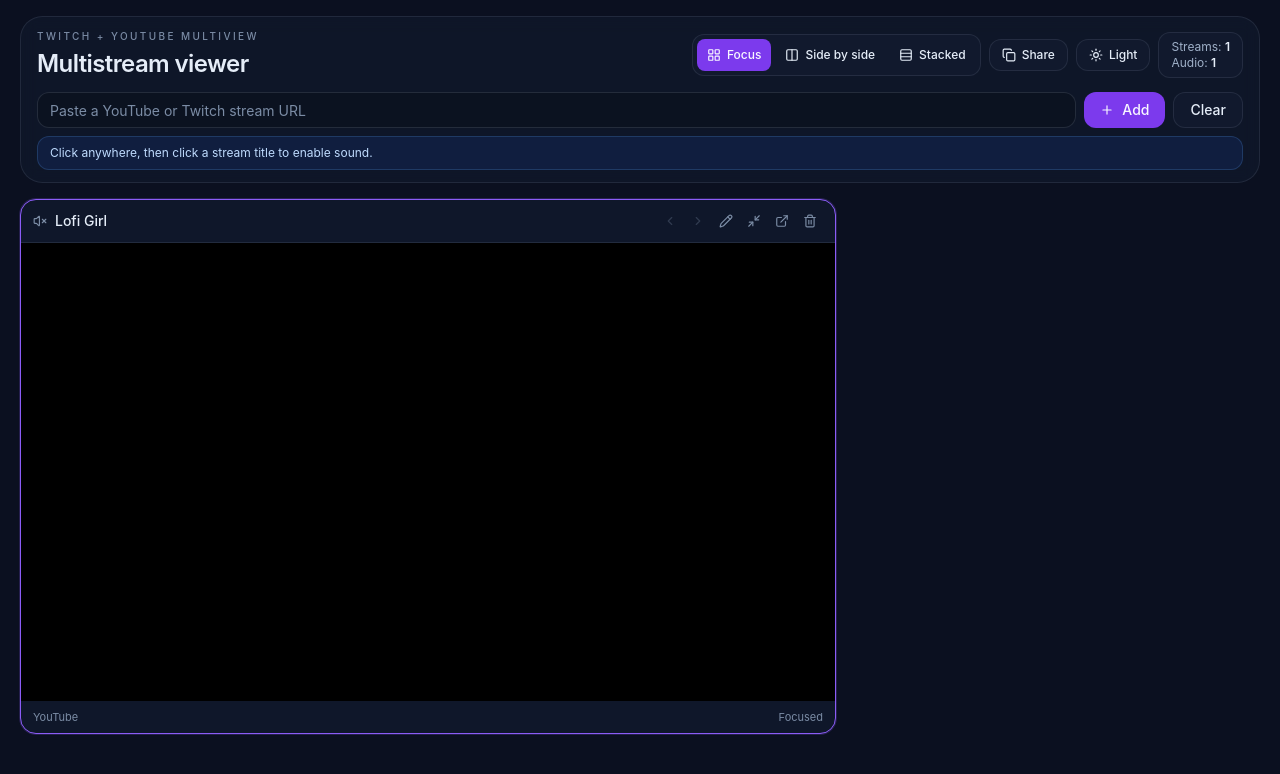
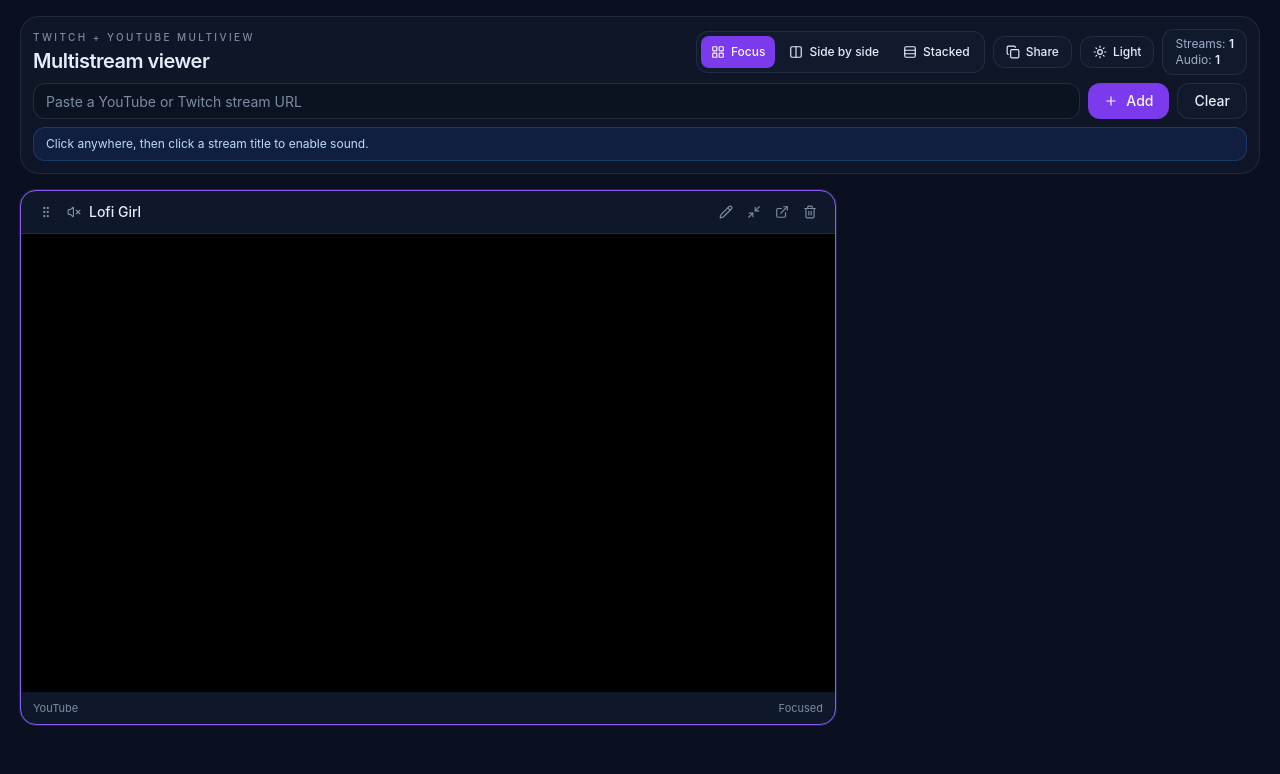
Before and after one commit to jacks843/multistream, a React (Vite) app: page / in a window 1280 px wide. Shown: the top 774 px of the page. Built offline with nearby package versions, Linux system fonts and the light colour scheme.

Commit message:
Added drag and drop

```diff
--- a/src/App.jsx
+++ b/src/App.jsx
@@ -1,11 +1,10 @@
 import React, { useEffect, useMemo, useState } from "react";
 import {
   Check,
-  ChevronLeft,
-  ChevronRight,
   Columns2,
   Copy,
   ExternalLink,
+  GripVertical,
   LayoutGrid,
   Link as LinkIcon,
   Maximize2,
@@ -241,29 +240,46 @@
 
 function StreamCard({
   stream,
-  index,
-  total,
   isActive,
   isFocused,
   onMakeActive,
   onToggleFocus,
   onRemove,
-  onMoveLeft,
-  onMoveRight,
   onStartEditLabel,
-  audioUnlocked
+  audioUnlocked,
+  onDragStart,
+  onDragOver,
+  onDrop,
+  onDragEnd,
+  isDragging,
+  isDragTarget
 }) {
   return (
     <article
-      className={`overflow-hidden rounded-2xl border shadow-sm transition duration-200 ${
+      draggable
+      onDragStart={onDragStart}
+      onDragOver={onDragOver}
+      onDrop={onDrop}
+      onDragEnd={onDragEnd}
+      className={`overflow-hidden rounded-2xl border shadow-sm transition duration-150 ${
         isFocused
           ? "border-[var(--accent-border)] bg-[var(--card-bg)] ring-1 ring-[var(--accent-soft)]"
           : isActive
           ? "border-[var(--accent-soft)] bg-[var(--card-bg)] ring-1 ring-[var(--accent-soft)]"
           : "border-[var(--card-border)] bg-[var(--card-bg)]"
+      } ${isDragging ? "opacity-50" : ""} ${
+        isDragTarget ? "ring-2 ring-[var(--accent-soft)]" : ""
       }`}
     >
       <div className="flex items-center justify-between gap-2 border-b border-[var(--card-border)] px-3 py-2">
+        <div className="flex min-w-0 flex-1 items-center gap-2">
+          <div
+            className="cursor-grab rounded-lg p-1.5 text-[var(--muted)] active:cursor-grabbing"
+            title="Drag to reorder"
+          >
+            <GripVertical className="h-3.5 w-3.5" />
+          </div>
+
           <button
             onClick={onMakeActive}
             title="Make this the active audio stream"
@@ -278,26 +294,9 @@
               {getDisplayLabel(stream)}
             </span>
           </button>
+        </div>
 
         <div className="flex items-center gap-0.5">
-          <button
-            onClick={onMoveLeft}
-            disabled={index === 0}
-            className="rounded-lg p-1.5 text-[var(--muted)] transition hover:bg-[var(--surface-2)] hover:text-[var(--text-main)] disabled:cursor-not-allowed disabled:opacity-30"
-            title="Move earlier"
-          >
-            <ChevronLeft className="h-3.5 w-3.5" />
-          </button>
-
-          <button
-            onClick={onMoveRight}
-            disabled={index === total - 1}
-            className="rounded-lg p-1.5 text-[var(--muted)] transition hover:bg-[var(--surface-2)] hover:text-[var(--text-main)] disabled:cursor-not-allowed disabled:opacity-30"
-            title="Move later"
-          >
-            <ChevronRight className="h-3.5 w-3.5" />
-          </button>
-
           <button
             onClick={onStartEditLabel}
             className="rounded-lg p-1.5 text-[var(--muted)] transition hover:bg-[var(--surface-2)] hover:text-[var(--text-main)]"
@@ -375,6 +374,9 @@
   const [audioUnlocked, setAudioUnlocked] = useState(false);
   const [editingLabelId, setEditingLabelId] = useState(null);
   const [editingLabelValue, setEditingLabelValue] = useState("");
+  const [draggedId, setDraggedId] = useState(null);
+  const [dragOverId, setDragOverId] = useState(null);
+
   const [theme, setTheme] = useState(() => {
     try {
       return localStorage.getItem("multiview-theme") || "dark";
@@ -579,22 +581,6 @@
     setFocusedId((current) => (current === id ? null : id));
   }
 
-  function moveStreamLeft(id) {
-    setStreams((current) => {
-      const index = current.findIndex((stream) => stream.id === id);
-      if (index <= 0) return current;
-      return moveItem(current, index, index - 1);
-    });
-  }
-
-  function moveStreamRight(id) {
-    setStreams((current) => {
-      const index = current.findIndex((stream) => stream.id === id);
-      if (index === -1 || index >= current.length - 1) return current;
-      return moveItem(current, index, index + 1);
-    });
-  }
-
   function startEditLabel(stream) {
     setEditingLabelId(stream.id);
     setEditingLabelValue(stream.customLabel || "");
@@ -616,6 +602,56 @@
   function cancelEditLabel() {
     setEditingLabelId(null);
     setEditingLabelValue("");
+  }
+
+  function handleDragStart(id) {
+    return (event) => {
+      setDraggedId(id);
+      setDragOverId(id);
+      event.dataTransfer.effectAllowed = "move";
+      event.dataTransfer.setData("text/plain", id);
+    };
+  }
+
+  function handleDragOver(id) {
+    return (event) => {
+      event.preventDefault();
+      if (dragOverId !== id) {
+        setDragOverId(id);
+      }
+    };
+  }
+
+  function handleDrop(id) {
+    return (event) => {
+      event.preventDefault();
+
+      const sourceId = draggedId || event.dataTransfer.getData("text/plain");
+      if (!sourceId || sourceId === id) {
+        setDraggedId(null);
+        setDragOverId(null);
+        return;
+      }
+
+      setStreams((current) => {
+        const fromIndex = current.findIndex((stream) => stream.id === sourceId);
+        const toIndex = current.findIndex((stream) => stream.id === id);
+
+        if (fromIndex === -1 || toIndex === -1 || fromIndex === toIndex) {
+          return current;
+        }
+
+        return moveItem(current, fromIndex, toIndex);
+      });
+
+      setDraggedId(null);
+      setDragOverId(null);
+    };
+  }
+
+  function handleDragEnd() {
+    setDraggedId(null);
+    setDragOverId(null);
   }
 
   async function copyShareUrl() {
@@ -645,16 +681,38 @@
     return streams.filter((stream) => stream.id !== focusedId);
   }, [streams, focusedId]);
 
+  function renderCard(stream) {
+    return (
+      <StreamCard
+        key={stream.id}
+        stream={stream}
+        isActive={stream.id === activeId}
+        isFocused={focusedId === stream.id}
+        onMakeActive={() => setActiveId(stream.id)}
+        onToggleFocus={() => toggleFocus(stream.id)}
+        onRemove={() => removeStream(stream.id)}
+        onStartEditLabel={() => startEditLabel(stream)}
+        audioUnlocked={audioUnlocked}
+        onDragStart={handleDragStart(stream.id)}
+        onDragOver={handleDragOver(stream.id)}
+        onDrop={handleDrop(stream.id)}
+        onDragEnd={handleDragEnd}
+        isDragging={draggedId === stream.id}
+        isDragTarget={dragOverId === stream.id && draggedId !== stream.id}
+      />
+    );
+  }
+
   return (
     <div className="min-h-screen bg-[var(--bg-main)] text-[var(--text-main)] transition-colors duration-200">
       <div className="mx-auto max-w-[1500px] px-3 py-4 sm:px-4 lg:px-5">
-        <header className="mb-4 rounded-[1.4rem] border border-[var(--panel-border)] bg-[var(--panel-bg)] px-4 py-3 shadow-[var(--panel-shadow)] backdrop-blur">
-          <div className="flex flex-col gap-3 xl:flex-row xl:items-center xl:justify-between">
+        <header className="mb-4 rounded-[1.2rem] border border-[var(--panel-border)] bg-[var(--panel-bg)] px-3 py-3 shadow-[var(--panel-shadow)] backdrop-blur">
+          <div className="flex flex-col gap-2 xl:flex-row xl:items-center xl:justify-between">
             <div className="min-w-0">
-              <p className="mb-1 text-[10px] font-medium uppercase tracking-[0.24em] text-[var(--muted)]">
+              <p className="text-[10px] font-medium uppercase tracking-[0.24em] text-[var(--muted)]">
                 Twitch + YouTube multiview
               </p>
-              <h1 className="text-xl font-semibold tracking-tight sm:text-2xl">
+              <h1 className="mt-0.5 text-lg font-semibold tracking-tight sm:text-xl">
                 Multistream viewer
               </h1>
             </div>
@@ -690,13 +748,23 @@
               </button>
 
               <div className="rounded-xl border border-[var(--panel-border)] bg-[var(--surface-2)] px-3 py-1.5 text-xs text-[var(--text-soft)]">
-                <div>Streams: <span className="font-semibold text-[var(--text-main)]">{streams.length}</span></div>
-                <div>Audio: <span className="font-semibold text-[var(--text-main)]">{activeId ? "1" : "0"}</span></div>
+                <div>
+                  Streams:{" "}
+                  <span className="font-semibold text-[var(--text-main)]">
+                    {streams.length}
+                  </span>
+                </div>
+                <div>
+                  Audio:{" "}
+                  <span className="font-semibold text-[var(--text-main)]">
+                    {activeId ? "1" : "0"}
+                  </span>
+                </div>
               </div>
             </div>
           </div>
 
-          <div className="mt-3 flex flex-col gap-2 lg:flex-row">
+          <div className="mt-2 flex flex-col gap-2 lg:flex-row">
             <input
               value={input}
               onChange={(e) => setInput(e.target.value)}
@@ -742,11 +810,11 @@
         </header>
 
         {editingLabelId && (
-          <div className="mb-4 rounded-[1.2rem] border border-[var(--panel-border)] bg-[var(--panel-bg)] p-3 shadow-[var(--panel-shadow)]">
+          <div className="mb-4 rounded-[1.1rem] border border-[var(--panel-border)] bg-[var(--panel-bg)] p-3 shadow-[var(--panel-shadow)]">
             <div className="flex flex-col gap-2 lg:flex-row lg:items-center">
-              <div className="min-w-0 flex-1">
-                <p className="text-sm font-medium text-[var(--text-main)]">Rename stream</p>
-              </div>
+              <p className="min-w-0 flex-1 text-sm font-medium text-[var(--text-main)]">
+                Rename stream
+              </p>
 
               <input
                 autoFocus
@@ -781,7 +849,7 @@
         )}
 
         {!streams.length && (
-          <div className="rounded-[1.2rem] border border-dashed border-[var(--panel-border)] bg-[var(--panel-bg)] p-8 text-center shadow-[var(--panel-shadow)]">
+          <div className="rounded-[1.1rem] border border-dashed border-[var(--panel-border)] bg-[var(--panel-bg)] p-8 text-center shadow-[var(--panel-shadow)]">
             <div className="mx-auto flex h-10 w-10 items-center justify-center rounded-xl border border-[var(--panel-border)] bg-[var(--surface-2)]">
               <LinkIcon className="h-4 w-4 text-[var(--muted)]" />
             </div>
@@ -794,86 +862,28 @@
 
         {!!streams.length && layoutMode === "focus" && focusedStream && (
           <main className="grid grid-cols-1 gap-4 xl:grid-cols-[2fr_1fr]">
-            <div>
-              <StreamCard
-                stream={focusedStream}
-                index={streams.findIndex((stream) => stream.id === focusedStream.id)}
-                total={streams.length}
-                isActive={focusedStream.id === activeId}
-                isFocused={true}
-                onMakeActive={() => setActiveId(focusedStream.id)}
-                onToggleFocus={() => toggleFocus(focusedStream.id)}
-                onRemove={() => removeStream(focusedStream.id)}
-                onMoveLeft={() => moveStreamLeft(focusedStream.id)}
-                onMoveRight={() => moveStreamRight(focusedStream.id)}
-                onStartEditLabel={() => startEditLabel(focusedStream)}
-                audioUnlocked={audioUnlocked}
-              />
-            </div>
+            <div>{renderCard(focusedStream)}</div>
 
-            <div className={`grid ${getGridClasses(secondaryStreams.length, layoutMode)} gap-4 content-start`}>
-              {secondaryStreams.map((stream) => (
-                <StreamCard
-                  key={stream.id}
-                  stream={stream}
-                  index={streams.findIndex((item) => item.id === stream.id)}
-                  total={streams.length}
-                  isActive={stream.id === activeId}
-                  isFocused={false}
-                  onMakeActive={() => setActiveId(stream.id)}
-                  onToggleFocus={() => toggleFocus(stream.id)}
-                  onRemove={() => removeStream(stream.id)}
-                  onMoveLeft={() => moveStreamLeft(stream.id)}
-                  onMoveRight={() => moveStreamRight(stream.id)}
-                  onStartEditLabel={() => startEditLabel(stream)}
-                  audioUnlocked={audioUnlocked}
-                />
-              ))}
+            <div
+              className={`grid ${getGridClasses(
+                secondaryStreams.length,
+                layoutMode
+              )} gap-4 content-start`}
+            >
+              {secondaryStreams.map(renderCard)}
             </div>
           </main>
         )}
 
         {!!streams.length && layoutMode !== "focus" && (
           <main className={`grid ${getGridClasses(streams.length, layoutMode)} gap-4`}>
-            {streams.map((stream, index) => (
-              <StreamCard
-                key={stream.id}
-                stream={stream}
-                index={index}
-                total={streams.length}
-                isActive={stream.id === activeId}
-                isFocused={focusedId === stream.id}
-                onMakeActive={() => setActiveId(stream.id)}
-                onToggleFocus={() => toggleFocus(stream.id)}
-                onRemove={() => removeStream(stream.id)}
-                onMoveLeft={() => moveStreamLeft(stream.id)}
-                onMoveRight={() => moveStreamRight(stream.id)}
-                onStartEditLabel={() => startEditLabel(stream)}
-                audioUnlocked={audioUnlocked}
-              />
-            ))}
+            {streams.map(renderCard)}
           </main>
         )}
 
         {!!streams.length && layoutMode === "focus" && !focusedStream && (
           <main className={`grid ${getGridClasses(streams.length, "side-by-side")} gap-4`}>
-            {streams.map((stream, index) => (
-              <StreamCard
-                key={stream.id}
-                stream={stream}
-                index={index}
-                total={streams.length}
-                isActive={stream.id === activeId}
-                isFocused={false}
-                onMakeActive={() => setActiveId(stream.id)}
-                onToggleFocus={() => toggleFocus(stream.id)}
-                onRemove={() => removeStream(stream.id)}
-                onMoveLeft={() => moveStreamLeft(stream.id)}
-                onMoveRight={() => moveStreamRight(stream.id)}
-                onStartEditLabel={() => startEditLabel(stream)}
-                audioUnlocked={audioUnlocked}
-              />
-            ))}
+            {streams.map(renderCard)}
           </main>
         )}
       </div>
```
Lines whose indentation alone changed are shown as unchanged.
